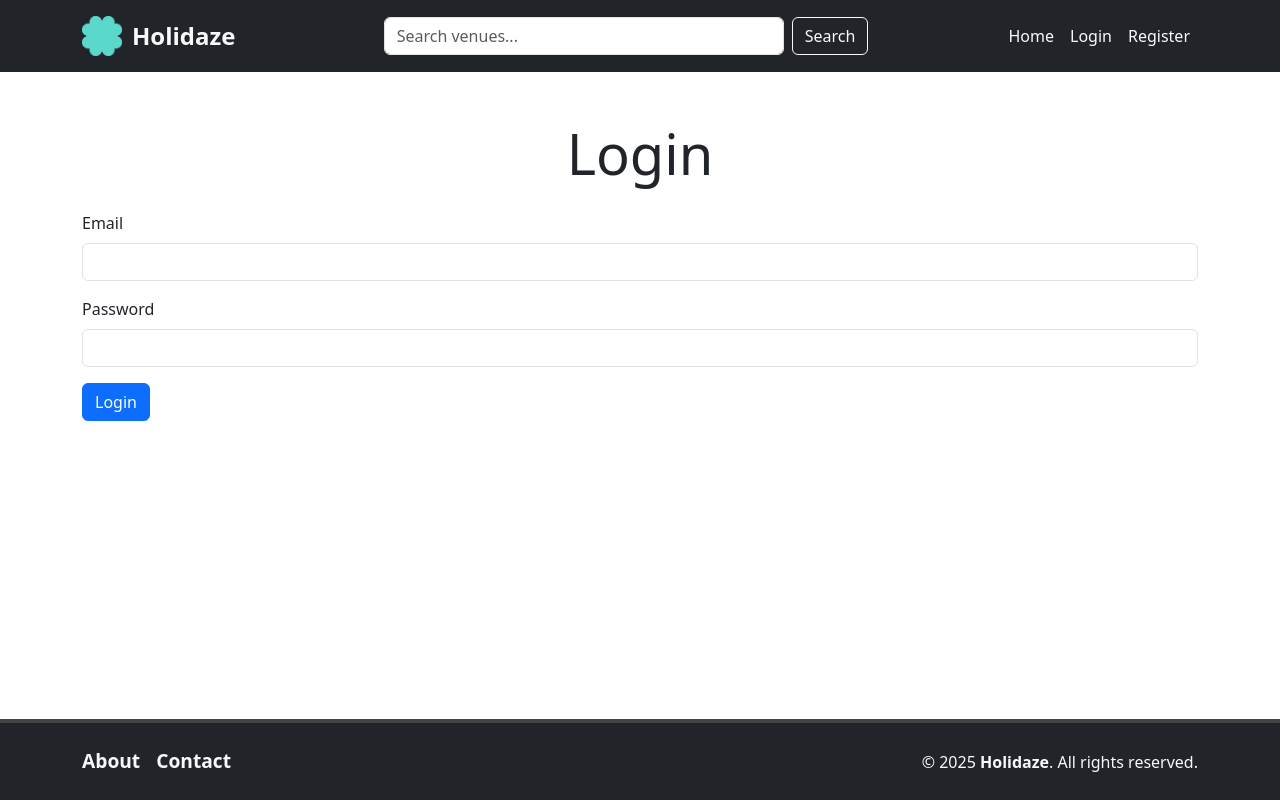
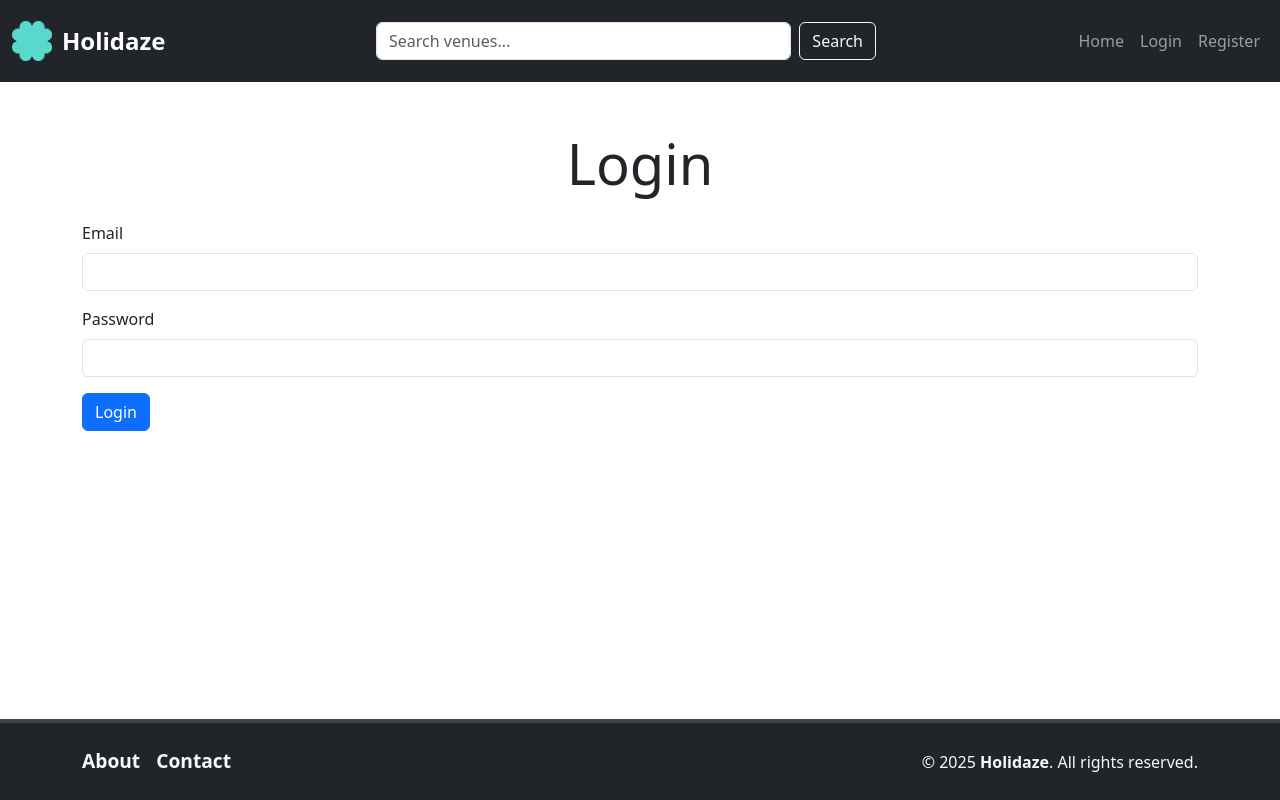
Before and after one commit to robfil50219/project-exam-2, a React (Create React App) app: page /login in a window 1280 px wide. Built offline with nearby package versions, Linux system fonts and the light colour scheme.

Commit message:
header layout fixed. also hamburger mnue for mobile added

```diff
--- a/src/components/Header.js
+++ b/src/components/Header.js
@@ -3,11 +3,13 @@ import { Link, useNavigate } from 'react-router-dom';
 
 const Header = () => {
   const token = localStorage.getItem('token');
+  const avatarUrl = localStorage.getItem('avatarUrl'); // Ensure this is set after login/profile fetch
   const navigate = useNavigate();
   const [query, setQuery] = useState('');
 
   const handleLogout = () => {
     localStorage.removeItem('token');
+    localStorage.removeItem('avatarUrl');
     navigate('/');
   };
 
@@ -21,11 +23,10 @@ const Header = () => {
   };
 
   return (
-    <header className="py-3 bg-dark text-light">
-      <div className="container d-flex align-items-center">
+    <nav className="navbar navbar-expand-lg navbar-dark bg-dark py-3">
+      <div className="container-fluid d-flex align-items-center">
         {/* Left: Logo and Brand */}
-        <div className="d-flex align-items-center flex-shrink-0">
-          <Link to="/" className="d-flex align-items-center text-light text-decoration-none me-3">
+        <Link to="/" className="navbar-brand d-flex align-items-center">
           <img
             src={process.env.PUBLIC_URL + '/logoBlue.png'}
             alt="Logo"
@@ -33,56 +34,86 @@ const Header = () => {
           />
           <span className="fs-4 fw-bold">Holidaze</span>
         </Link>
-        </div>
 
+        {/* Mobile: Hamburger Toggle */}
+        <button
+          className="navbar-toggler ms-auto"
+          type="button"
+          data-bs-toggle="collapse"
+          data-bs-target="#navbarContent"
+          aria-controls="navbarContent"
+          aria-expanded="false"
+          aria-label="Toggle navigation"
+        >
+          <span className="navbar-toggler-icon"></span>
+        </button>
+
+        {/* Collapsible Content */}
+        <div className="collapse navbar-collapse" id="navbarContent">
           {/* Center: Search Bar */}
-        <div className="flex-grow-1 text-center">
-          <form onSubmit={handleSearchSubmit} className="d-inline-flex w-100 justify-content-center">
+          <div className="d-flex flex-grow-1 justify-content-center">
+            <form onSubmit={handleSearchSubmit} className="d-flex" style={{ maxWidth: '500px', width: '100%' }}>
               <input
                 type="text"
                 value={query}
                 onChange={(e) => setQuery(e.target.value)}
                 className="form-control me-2"
                 placeholder="Search venues..."
-              style={{ minWidth: "250px", maxWidth: "400px" }}
               />
-            <button type="submit" className="btn btn-outline-light">
-              Search
-            </button>
+              <button type="submit" className="btn btn-outline-light">Search</button>
             </form>
           </div>
 
           {/* Right: Navigation Links */}
-        <div className="d-flex align-items-center flex-shrink-0">
-          <ul className="nav mb-0">
+          <ul className="navbar-nav ms-auto mb-2 mb-lg-0 align-items-center">
             <li className="nav-item">
-              <Link className="nav-link px-2 text-light" to="/">Home</Link>
+              <Link className="nav-link" to="/">Home</Link>
             </li>
             {token ? (
               <>
                 <li className="nav-item">
-                  <Link className="nav-link px-2 text-light" to="/profile">Profile</Link>
+                  <Link className="nav-link" to="/profile">Profile</Link>
                 </li>
                 <li className="nav-item">
-                  <button className="btn nav-link btn-link text-light px-2" onClick={handleLogout}>
-                    Logout
-                  </button>
+                  <button className="btn nav-link btn-link" onClick={handleLogout}>Logout</button>
                 </li>
+                {/* On desktop, show the profile image to the right */}
+                {avatarUrl && (
+                  <li className="nav-item ms-2 d-none d-lg-block">
+                    <img
+                      src={avatarUrl}
+                      alt="Profile"
+                      className="rounded-circle"
+                      style={{ height: '40px', width: '40px', objectFit: 'cover' }}
+                    />
+                  </li>
+                )}
               </>
             ) : (
               <>
                 <li className="nav-item">
-                  <Link className="nav-link px-2 text-light" to="/login">Login</Link>
+                  <Link className="nav-link" to="/login">Login</Link>
                 </li>
                 <li className="nav-item">
-                  <Link className="nav-link px-2 text-light" to="/register">Register</Link>
+                  <Link className="nav-link" to="/register">Register</Link>
                 </li>
               </>
+            )}
+            {/* On mobile, show the profile image at the far right */}
+            {token && avatarUrl && (
+              <li className="nav-item d-lg-none">
+                <img
+                  src={avatarUrl}
+                  alt="Profile"
+                  className="rounded-circle ms-2"
+                  style={{ height: '40px', width: '40px', objectFit: 'cover' }}
+                />
+              </li>
             )}
           </ul>
         </div>
       </div>
-    </header>
+    </nav>
   );
 };
 
--- a/src/pages/Login.js
+++ b/src/pages/Login.js
@@ -33,16 +33,25 @@ const Login = () => {
 
       const data = await response.json();
       console.log('Login response:', data);
-      // Update: store token from data.data.accessToken
+
+      // Store token and username
       localStorage.setItem('token', data.data.accessToken);
       localStorage.setItem('username', data.data.name);
+
+      // If an avatar exists in the response, store its URL
+      if (data.data.avatar && data.data.avatar.url) {
+        localStorage.setItem('avatarUrl', data.data.avatar.url);
+      } else {
+        localStorage.removeItem('avatarUrl');
+      }
+
+      // Navigate to the home page
       navigate('/');
     } catch (err) {
       console.error(err);
       setError(err.message);
     }
   };
-
 
   return (
     <div className="container my-5">
```
Lines whose indentation alone changed are shown as unchanged.
